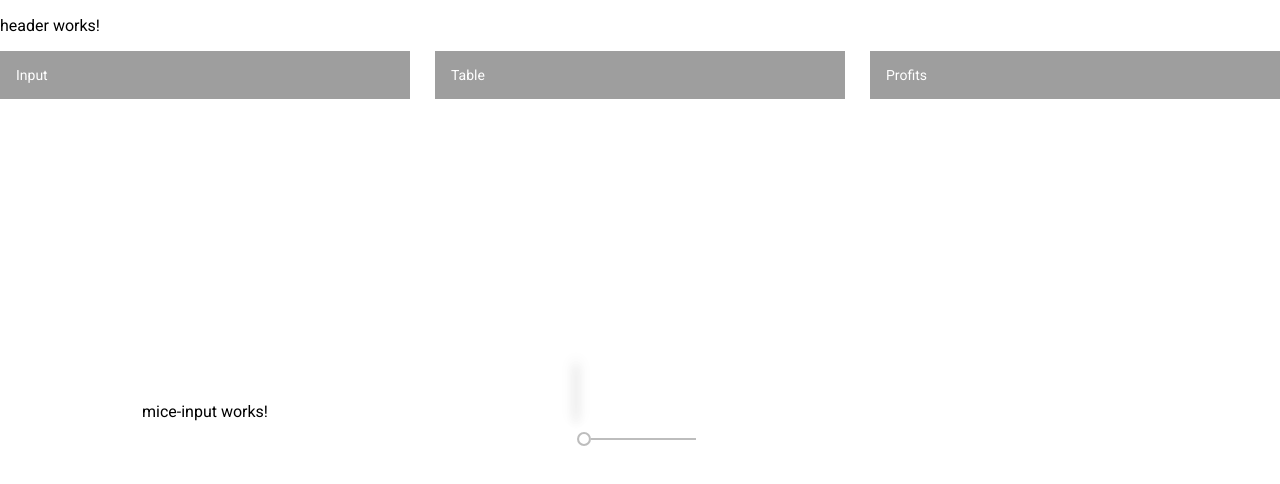
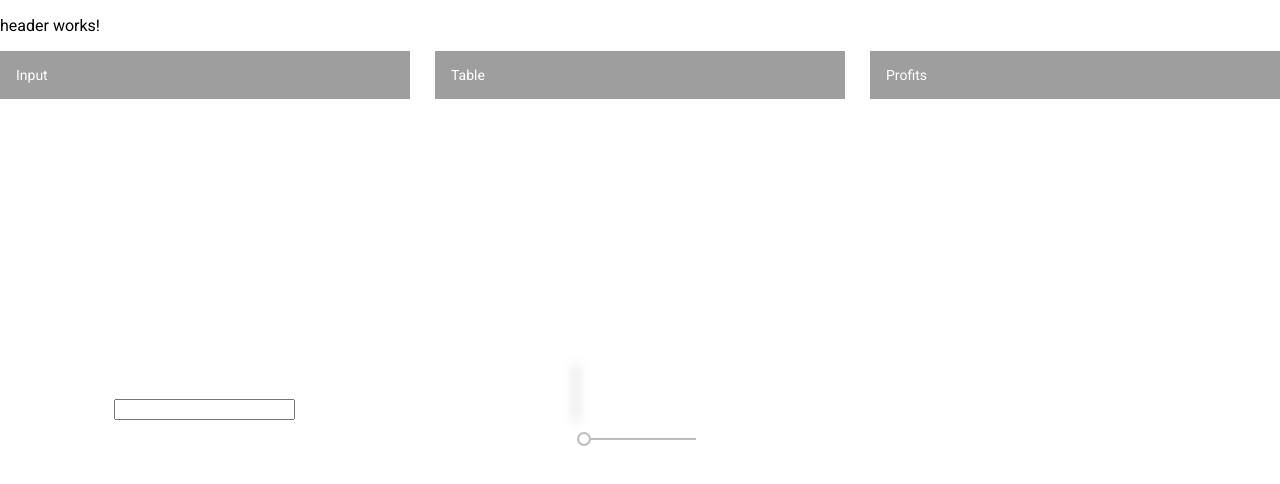
Before and after one commit to Maptain-Profit-Helper/mph-front, an Angular app: page / in a window 1280 px wide. Shown: the top 484 px of the page. Built offline with nearby package versions, Linux system fonts and the light colour scheme.

Commit message:
added textarea

```diff
--- a/src/app/mice-input/mice-input.component.html
+++ b/src/app/mice-input/mice-input.component.html
@@ -1 +1,7 @@
-<p>mice-input works!</p>
+<div>
+    <textarea matInput
+    cdkTextareaAutosize
+    #autosize="cdkTextareaAutosize"
+    cdkAutosizeMinRows = "1"
+    cdkAutosizeMaxRows="5"></textarea>
+</div>
```
